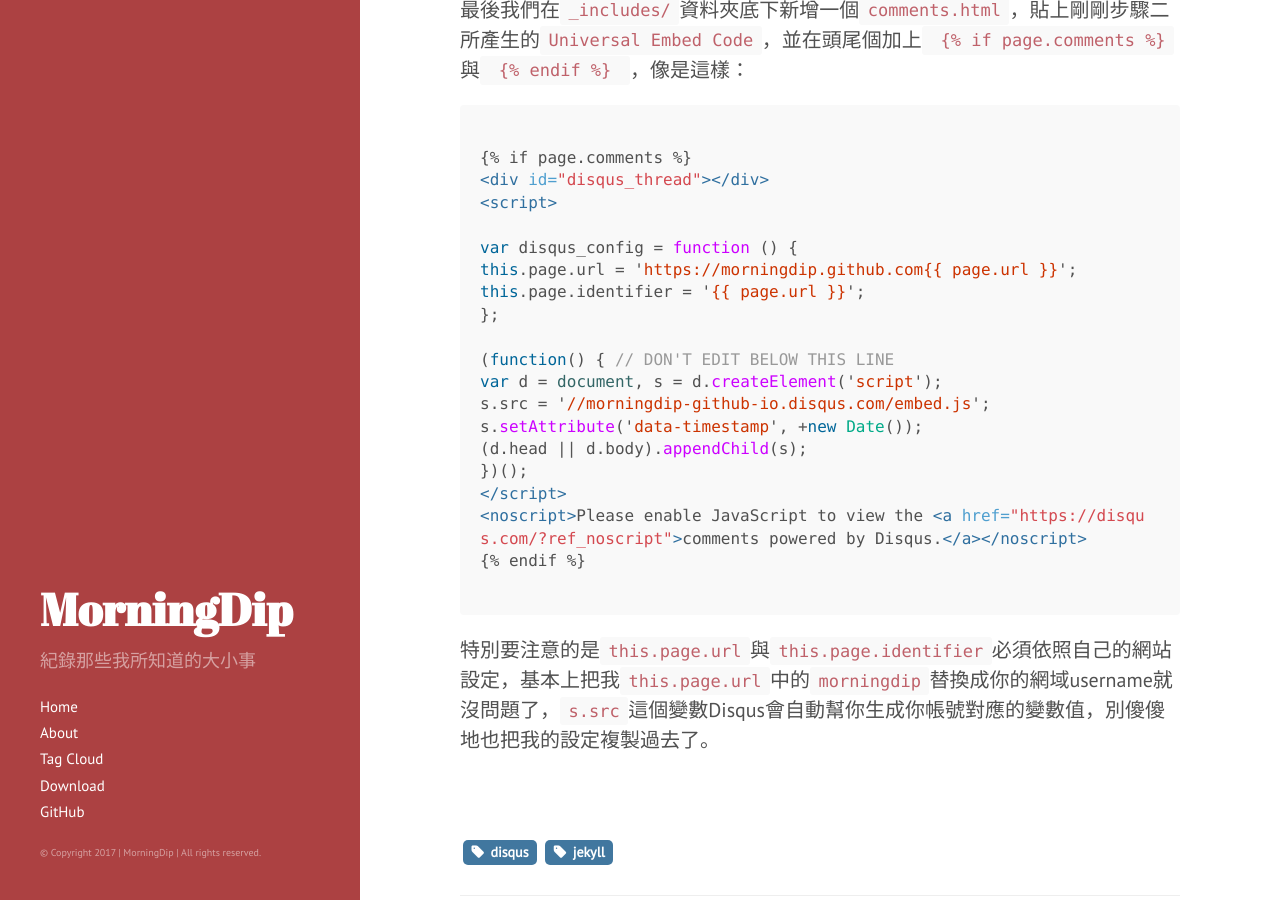
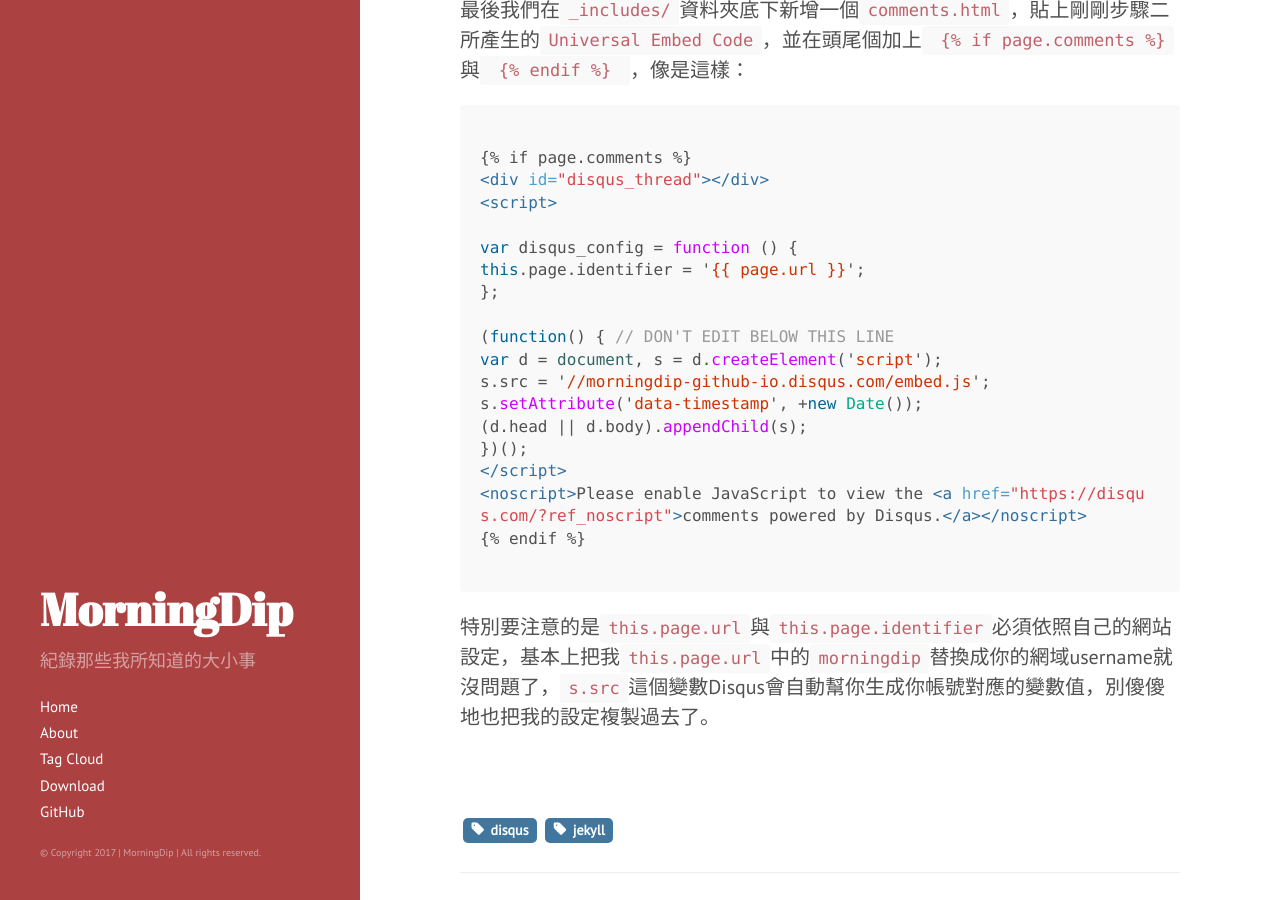
Before and after one commit to MorningDip/morningdip.github.io, a Jekyll site: the page built from _posts/2017-02-17-Disqus-with-Jekyll-.md, in a window 1280 px wide and 900 px high, scrolled down 3393 px. Built offline with Jekyll 4.4.1, drawn with Linux system fonts in a browser that asks for light colours; comment, search, counter and statistics services are not loaded.

Commit message:
[fix] delete this.page.url in Disqus's setting

```diff
--- a/_includes/comments.html
+++ b/_includes/comments.html
@@ -7,7 +7,6 @@
 *  LEARN WHY DEFINING THESE VARIABLES IS IMPORTANT: https://disqus.com/admin/universalcode/#configuration-variables*/
 
 var disqus_config = function () {
-this.page.url = 'https://morningdip.github.com{{ page.url }}';
 this.page.identifier = '{{ page.url }}';
 };
 
--- a/_posts/2017-02-17-Disqus-with-Jekyll-.md
+++ b/_posts/2017-02-17-Disqus-with-Jekyll-.md
@@ -67,7 +67,6 @@ Disqus提供一個簡單、方便而且超快速的方法，為你的部落格
 <script>
 
 var disqus_config = function () {
-this.page.url = 'https://morningdip.github.com{{ page.url }}';
 this.page.identifier = '{{ page.url }}';
 };
 
```
